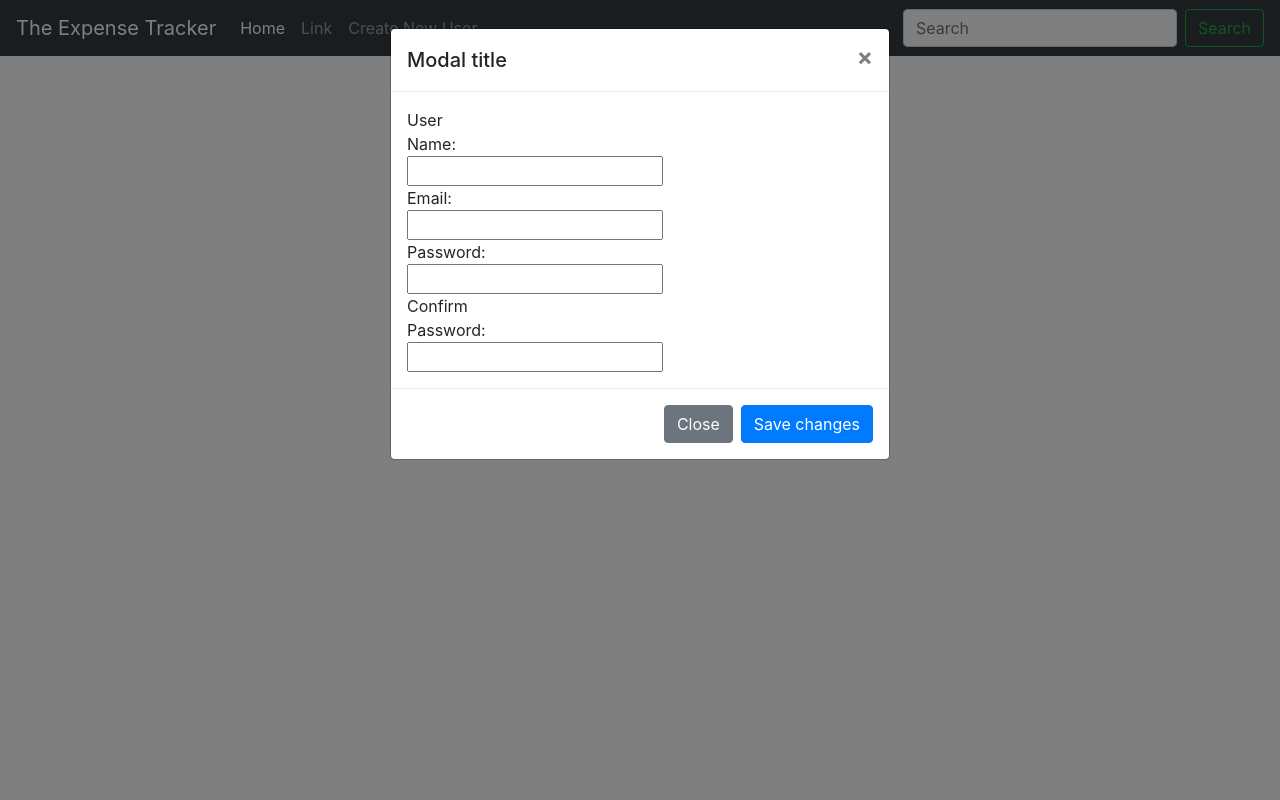
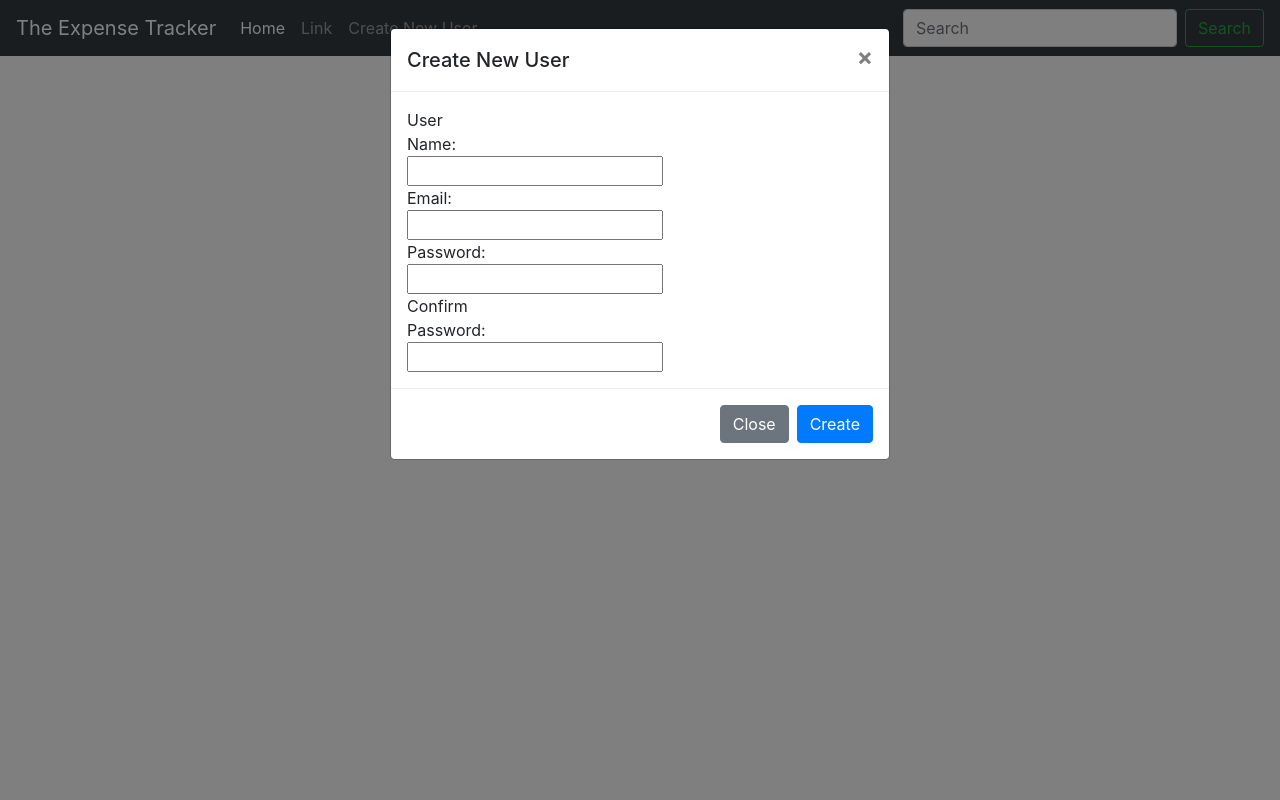
Before and after one commit to FECclass/Expense_Tracker, a Node server app: template views/admin.html in a window 1280 px wide, after a click on "Create New User". Run offline with Node 20, Linux system fonts and the light colour scheme; the template is opened without the code that fills it, so the values that code supplies are empty.

Commit message:
admin page

```diff
--- a/views/admin.html
+++ b/views/admin.html
@@ -34,12 +34,13 @@
                   </form>
                 </div>
               </nav>
+
       <!-- Modal -->
       <div class="modal fade" id="exampleModal" tabindex="-1" role="dialog" aria-labelledby="exampleModalLabel" aria-hidden="true">
         <div class="modal-dialog" role="document">
           <div class="modal-content">
             <div class="modal-header">
-              <h5 class="modal-title" id="exampleModalLabel">Modal title</h5>
+              <h5 class="modal-title" id="exampleModalLabel">Create New User</h5>
               <button type="button" class="close" data-dismiss="modal" aria-label="Close">
                 <span aria-hidden="true">&times;</span>
               </button>
@@ -52,10 +53,15 @@
             </div>
             <div class="modal-footer">
               <button type="button" class="btn btn-secondary" data-dismiss="modal">Close</button>
-              <button type="button" class="btn btn-primary">Save changes</button>
+              <button type="button" class="btn btn-primary">Create</button>
+
+
             </div>
           </div>
         </div>
       </div>
+      <script>
+
+      </script>
   </body>
 </html>
```
